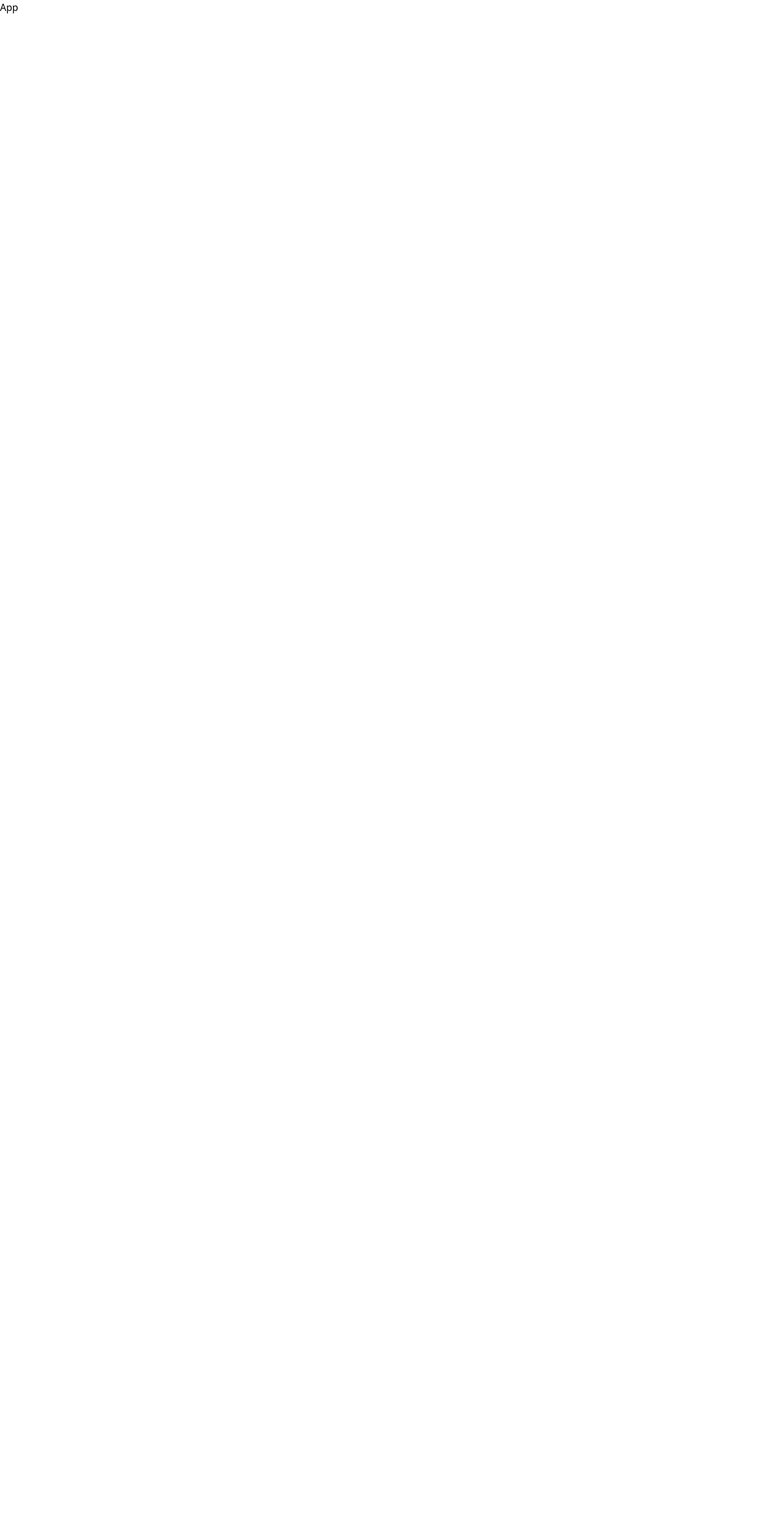
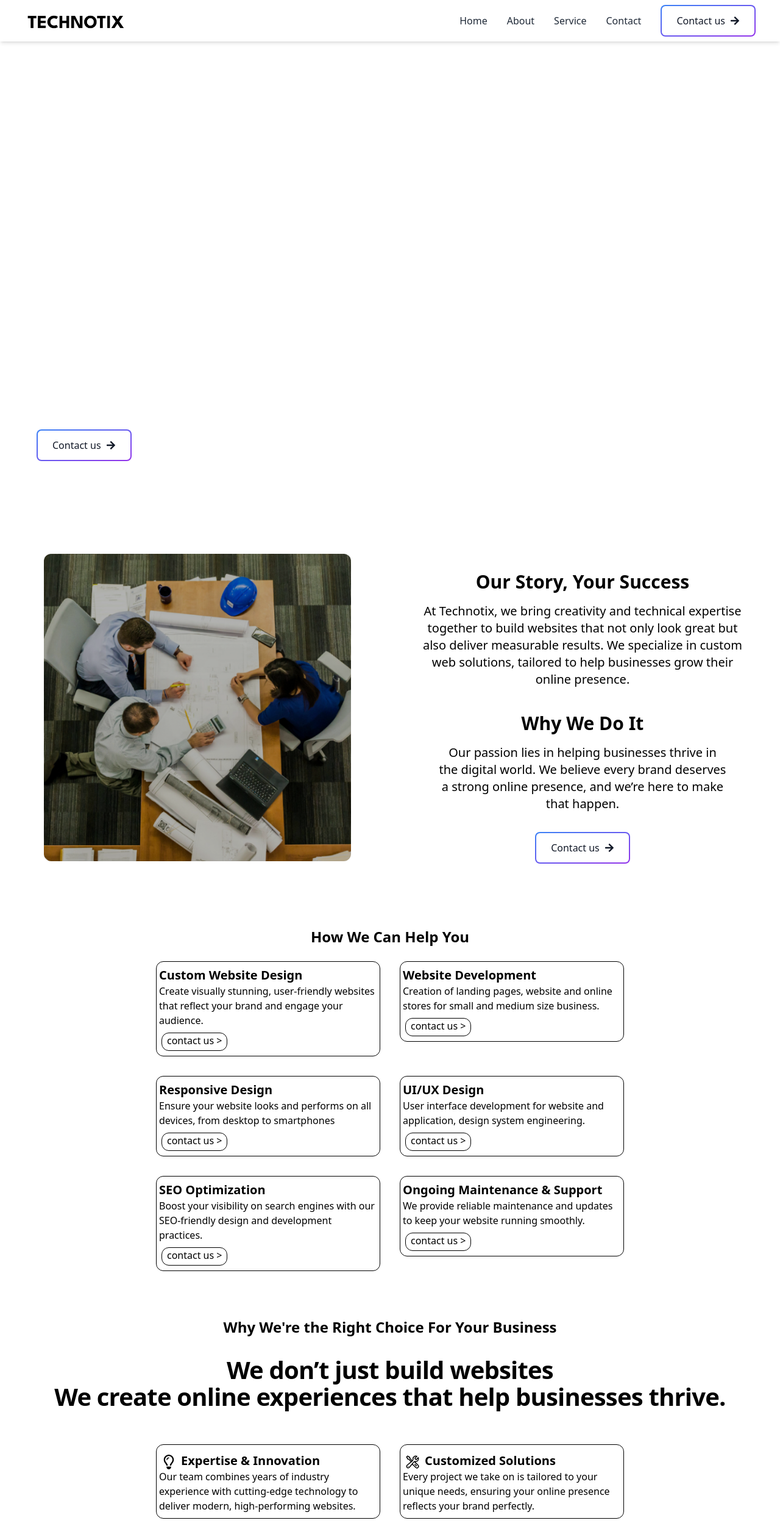
Before and after one commit to vedantborode4/technotix, a React (Vite) app in the folder frontend/: page / in a window 1280 px wide. Shown: the top 2520 px of the page at 61% size. Before the commit the page ends 800 px from the top, so only its background shows below. Built offline with nearby package versions, Linux system fonts and the light colour scheme.

Commit message:
add pages to app

```diff
--- a/frontend/src/App.jsx
+++ b/frontend/src/App.jsx
@@ -1,8 +1,24 @@
 import React from 'react'
+import Services from './pages/Services.jsx'
+import WhyUs from './pages/WhyUs.jsx'
+import Testimonials from './pages/Testimonials.jsx'
+import ContactUs from './pages/ContactUs.jsx'
+import About from './pages/About.jsx'
+import Home from './pages/Home.jsx'
+import Footer from './components/Footer.jsx'
+
 
 function App() {
   return (
-    <div>App</div>
+    <>
+    <Home />
+    <About/>
+    <Services />
+    <WhyUs />
+    <Testimonials />
+    <ContactUs />
+    <Footer/>
+    </>
   )
 }
 
```
